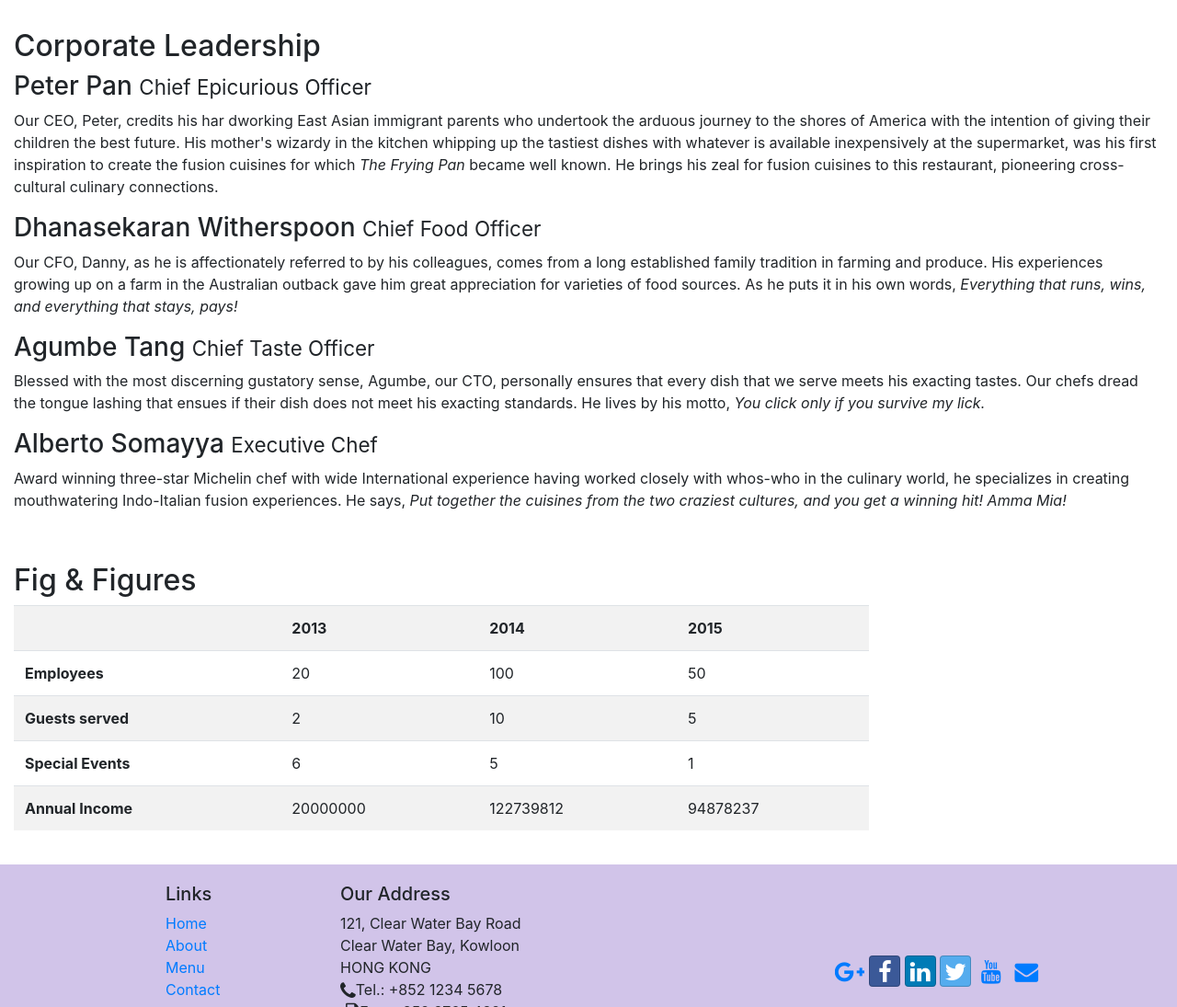
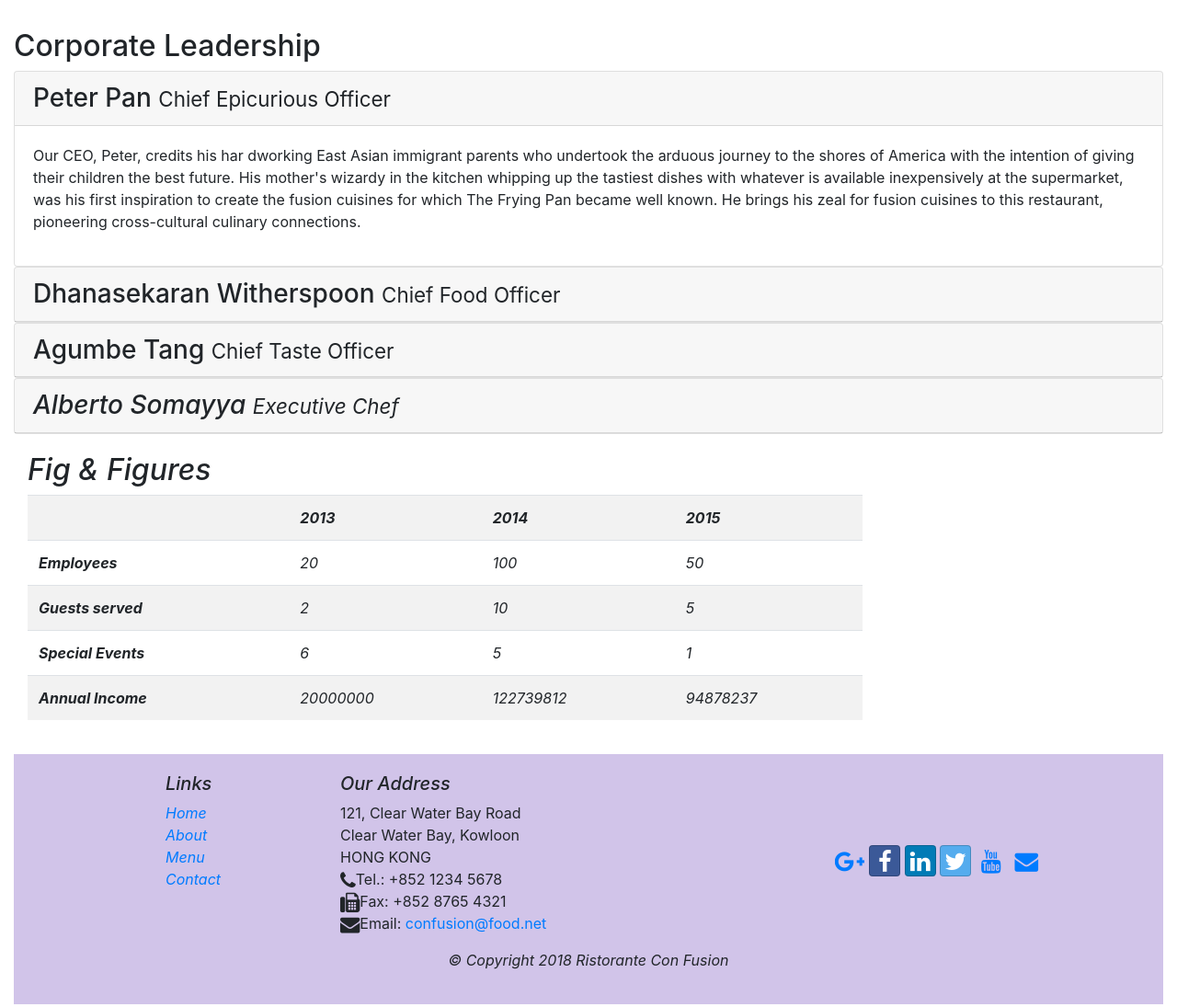
Before and after one commit to vardhikajain/Bootstrap-intro, a website: page aboutus.html in a window 1280 px wide. Shown: the part 1020-2115 px from the top of the page at 92% size. Drawn offline with nearby package versions, Linux system fonts and the light colour scheme.

Commit message:
accordians

```diff
--- a/aboutus.html
+++ b/aboutus.html
@@ -121,17 +121,65 @@
         <div class="row row-content align-items-center">
             <div class="col-12 ">
                 <h2>Corporate Leadership</h2>
-                <h3>Peter Pan <small>Chief Epicurious Officer</small></h3>
-                <p class="d-none d-sm-block">Our CEO, Peter, credits his har
-                dworking East Asian immigrant parents who undertook the arduous journey to the shores of America with the intention of giving their children the best future. His mother's wizardy in the kitchen whipping up the tastiest dishes with whatever is available inexpensively at the supermarket, was his first inspiration to create the fusion cuisines for which <em>The Frying Pan</em> became well known. He brings his zeal for fusion cuisines to this restaurant, pioneering cross-cultural culinary connections.</p>
-                <h3>Dhanasekaran Witherspoon <small>Chief Food Officer</small></h3>
-                <p class="d-none d-sm-block">Our CFO, Danny, as he is affectionately referred to by his colleagues, comes from a long established family tradition in farming and produce. His experiences growing up on a farm in the Australian outback gave him great appreciation for varieties of food sources. As he puts it in his own words, <em>Everything that runs, wins, and everything that stays, pays!</em></p>
-                <h3>Agumbe Tang <small>Chief Taste Officer</small></h3>
-                <p class="d-none d-sm-block">Blessed with the most discerning gustatory sense, Agumbe, our CTO, personally ensures that every dish that we serve meets his exacting tastes. Our chefs dread the tongue lashing that ensues if their dish does not meet his exacting standards. He lives by his motto, <em>You click only if you survive my lick.</em></p>
-                <h3>Alberto Somayya <small>Executive Chef</small></h3>
-                <p class="d-none d-sm-block">Award winning three-star Michelin chef with wide International experience having worked closely with whos-who in the culinary world, he specializes in creating mouthwatering Indo-Italian fusion experiences. He says, <em>Put together the cuisines from the two craziest cultures, and you get a winning hit! Amma Mia!</em></p>
-            </div>
-       </div>
+
+                <div id="accordian">
+                    <div class="card">
+                        <div class="card-header" role="tab" id="peterhead">
+                        <h3 class="mb-0">
+                            <a data-toggle="collapse" data-target="#peter">
+                            Peter Pan <small>Chief Epicurious Officer</small>
+                            </a>
+                        </h3>
+                        </div>
+                        <div class="collapse show" id="peter" data-parent="#accordion">
+                            <div class="card-body">
+                                <p class="d-none d-sm-block">Our CEO, Peter, credits his har dworking East Asian immigrant parents who undertook the arduous journey to the shores of America with the intention of giving their children the best future. His mother's wizardy in the kitchen whipping up the tastiest dishes with whatever is available inexpensively at the supermarket, was his first inspiration to create the fusion cuisines for which The Frying Pan became well known. He brings his zeal for fusion cuisines to this restaurant, pioneering cross-cultural culinary connections.</p>
+                            </div>
+                        </div>
+                    </div>
+
+                    <div class="card">
+                        <div class="card-header" role="tab" id="dannyhead">
+                        <h3 class="mb-0">
+                            <a class="collapsed" data-toggle="collapse" data-target="#danny">
+                            Dhanasekaran Witherspoon <small>Chief Food Officer</small>
+                            </a>
+                        </h3>
+                    </div>
+                    <div class="collapse" id="danny" data-parent="#accordion">
+                        <div class="card-body">
+                            <p class="d-none d-sm-block">Our CFO, Danny, as he is affectionately referred to by his colleagues, comes from a long established family tradition in farming and produce. His experiences growing up on a farm in the Australian outback gave him great appreciation for varieties of food sources. As he puts it in his own words, <em>Everything that runs, wins, and everything that stays, pays!</em></p>
+                        </div>
+                    </div>
+                </div>
+                <div class="card">
+                        <div class="card-header" role="tab" id="agumbehead">
+                        <h3 class="mb-0">
+                            <a class="collapsed" data-toggle="collapse" data-target="#agumbe">
+                            Agumbe Tang <small>Chief Taste Officer</small>
+                            </a>
+                        </h3>
+                    </div>
+                    <div class="collapse" id="agumbe" data-parent="#accordion">
+                        <div class="card-body">
+                            <p class="d-none d-sm-block">Blessed with the most discerning gustatory sense, Agumbe, our CTO, personally ensures that every dish that we serve meets his exacting tastes. Our chefs dread the tongue lashing that ensues if their dish does not meet his exacting standards. He lives by his motto, <em>You click only if you survive my lick.</p>
+                        </div>
+                    </div>
+                </div>
+                <div class="card">
+                        <div class="card-header" role="tab" id="albertohead">
+                        <h3 class="mb-0">
+                            <a class="collapsed" data-toggle="collapse" data-target="#alberto">
+                                Alberto Somayya <small>Executive Chef</small>
+                                </a>
+                            </h3>
+                        </div>
+                        <div class="collapse" id="alberto" data-parent="#accordion">
+                            <div class="card-body">
+                                <p class="d-none d-sm-block">Award winning three-star Michelin chef with wide International experience having worked closely with whos-who in the culinary world, he specializes in creating mouthwatering Indo-Italian fusion experiences. He says, <em>Put together the cuisines from the two craziest cultures, and you get a winning hit! Amma Mia!</em></p>
+                            </div>
+                        </div>
+                    </div>
        <div class="row row-content">
            <div class="col-12 col-sm-9">
                <h2>Fig &amp; Figures</h2>
--- a/css/styles.css
+++ b/css/styles.css
@@ -42,3 +42,11 @@ body {
     background-color: crimson;
 
 }
+
+.tab-content {
+    border-left: 1px solid #D1C4E9;
+    border-right: 1px solid #D1C4E9;
+    border-bottom: 1px solid #D1C4E9;
+    padding: 10px
+
+}
```
